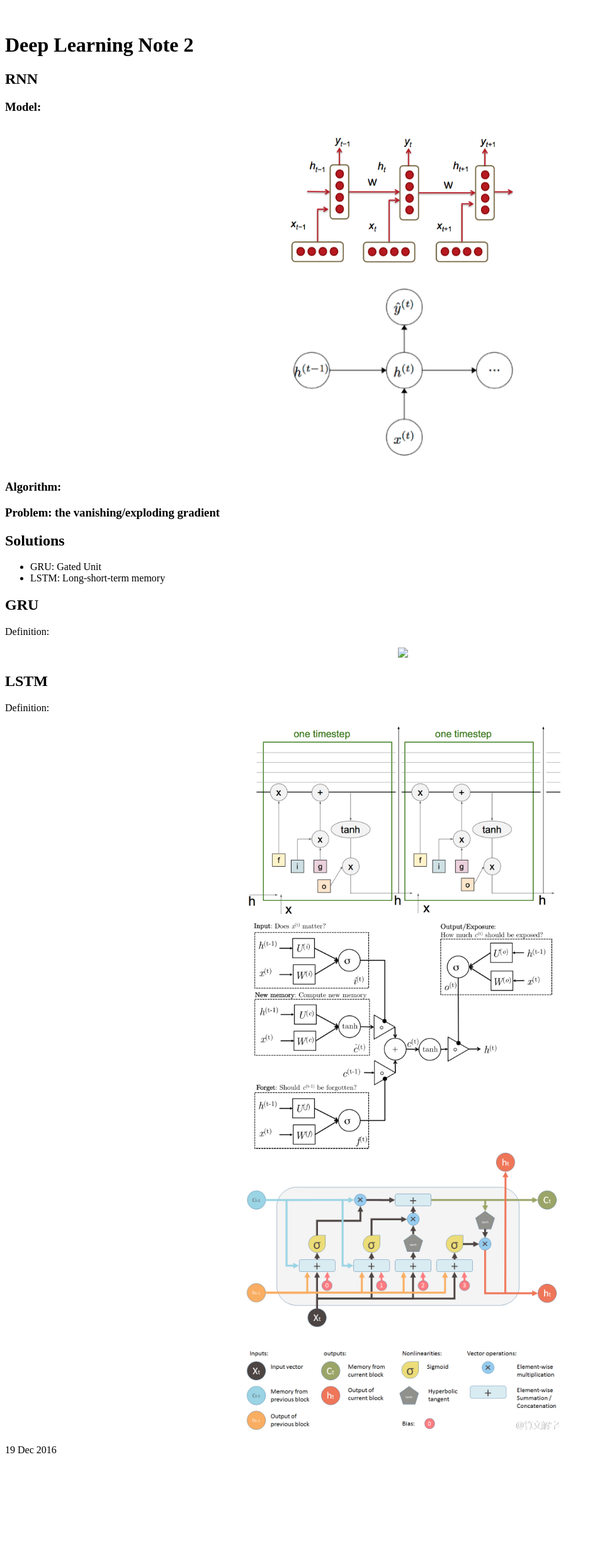
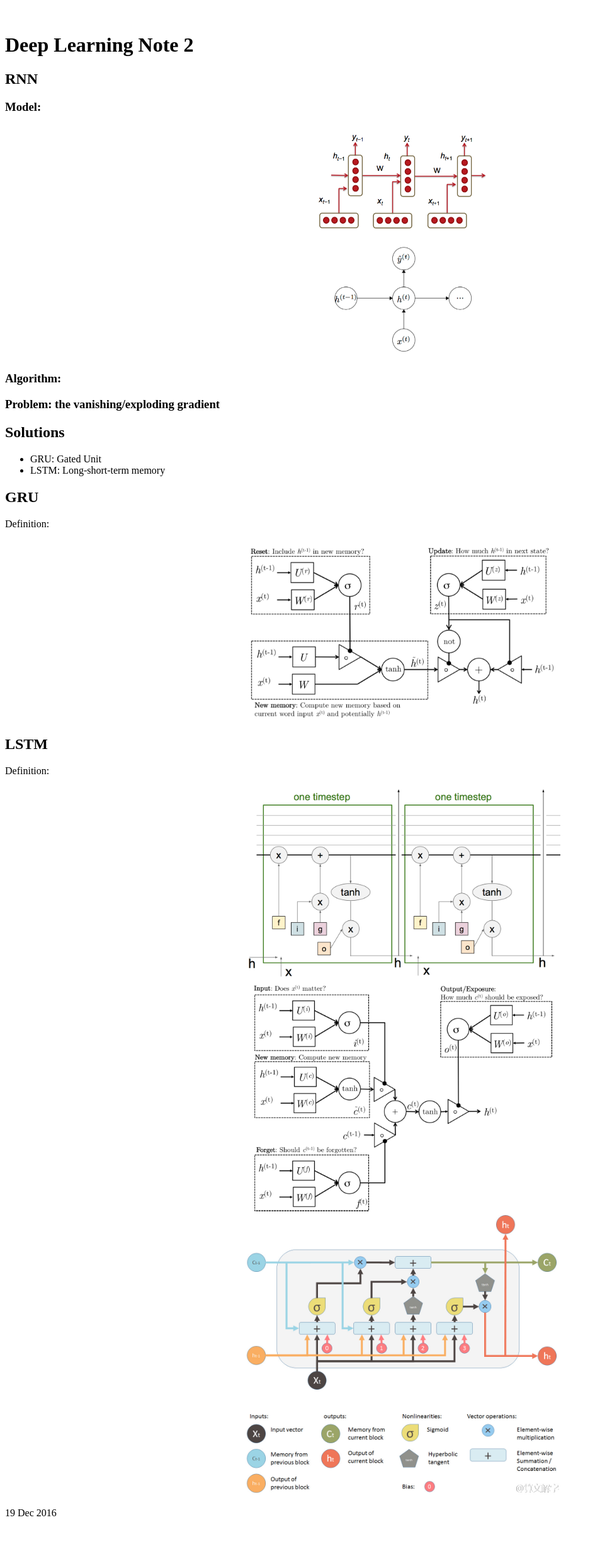
Before and after one commit to yumoxu/Blog, a Jekyll site: the page built from _posts/2016-12-19-Deep-Learning-Note-2.html, in a window 1280 px wide. Shown: the whole page at 63% size, without its empty margins (0-945 px from the left). Built offline with Jekyll 4.4.1, drawn with Linux system fonts in a browser that asks for light colours; before the commit the page ends 2359 px from its top, so only the background shows below that.

Commit message:
Modify article

```diff
--- a/_posts/2016-12-19-Deep-Learning-Note-2.html
+++ b/_posts/2016-12-19-Deep-Learning-Note-2.html
@@ -18,11 +18,11 @@ title: Deep Learning Note 2
 <h3>Model:</h3>
 
 <div align = "center">
-    <img src = '/images/2016-12-19-Deep-Learning-Note-2/RNN.png' width = "400">
+    <img src = '/images/2016-12-19-Deep-Learning-Note-2/RNN.png' width = "300">
 </div>
 
 <div align = "center">
-    <img src = "/images/2016-12-19-Deep-Learning-Note-2/The_inputs_and_outputs_to_a_neuron_of_a_RNN.png" width = "400">
+    <img src = "/images/2016-12-19-Deep-Learning-Note-2/The_inputs_and_outputs_to_a_neuron_of_a_RNN.png" width = "250">
 </div>
 
 <h3>Algorithm:</h3>
@@ -41,7 +41,7 @@ Definition:
 </p>
 
 <div align = "center">
-    <img src = '/images/2016-08-15-Deep-Learning-Note-2/GRU.png' width="500">
+    <img src = '/images/2016-12-19-Deep-Learning-Note-2/GRU.png' width="500">
 </div>
 
 <h2>LSTM</h2>
```
